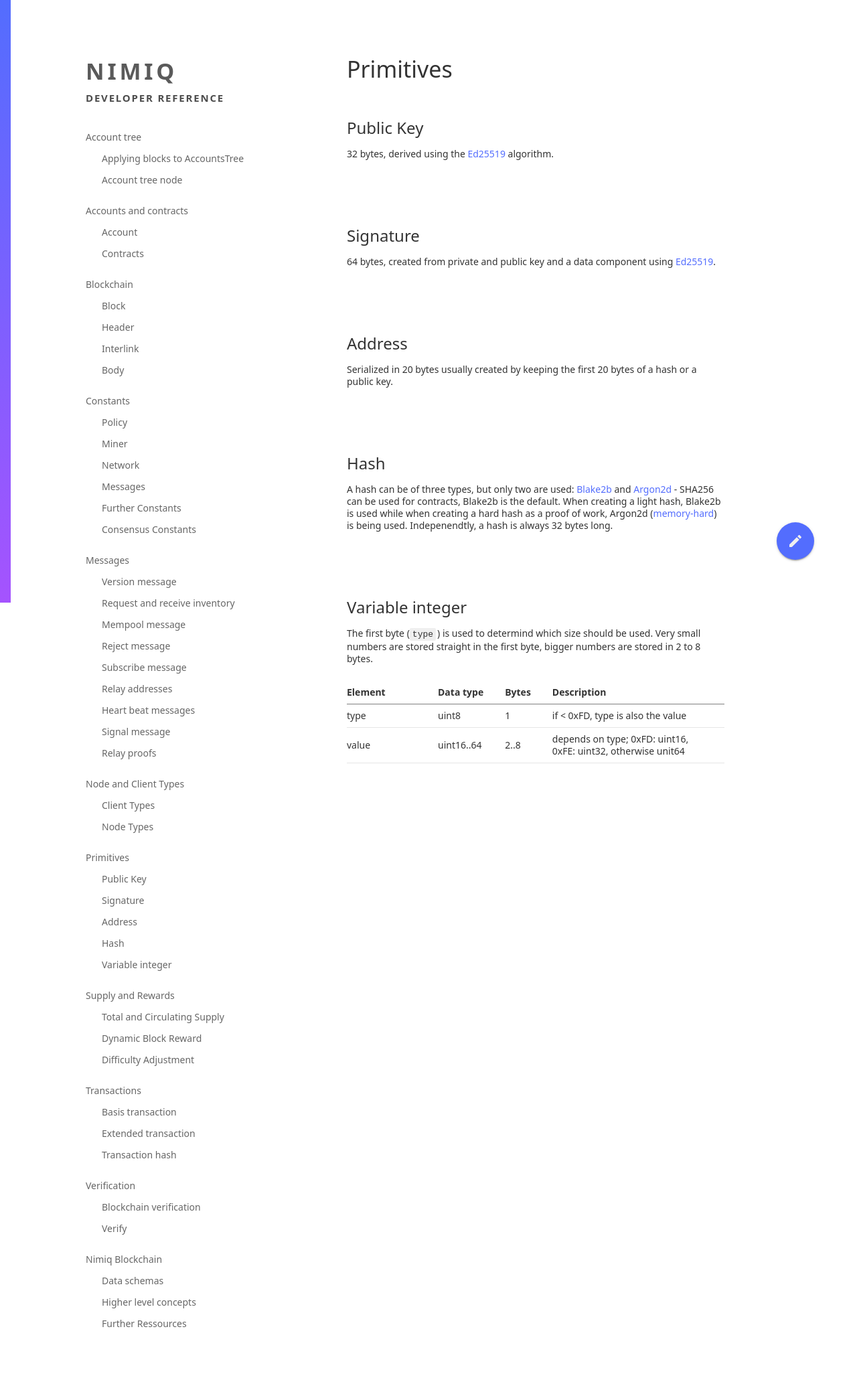
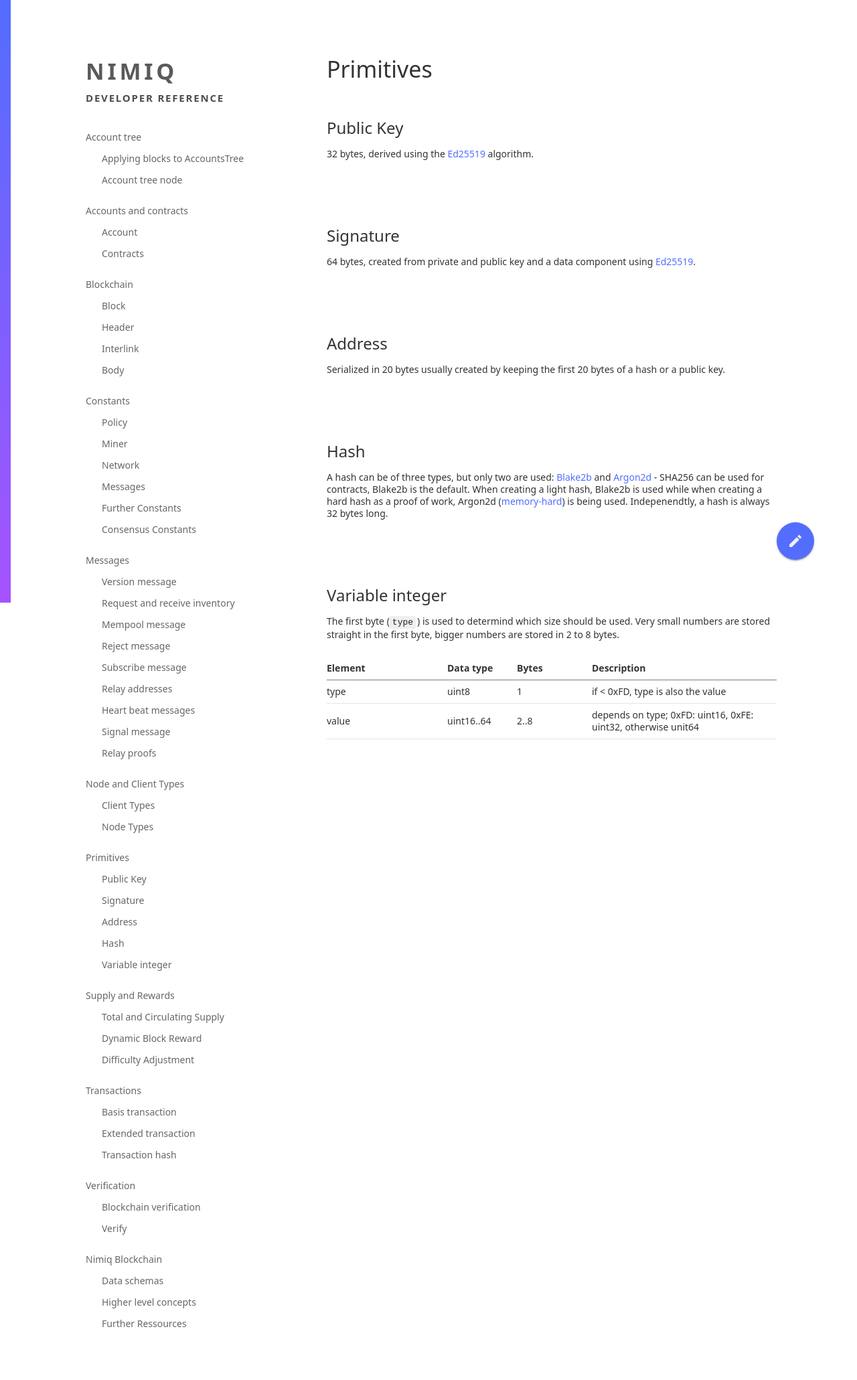
Before and after one commit to nimiq-network/developer-reference, a Jekyll site: the page built from chapters/primitives.md, in a window 1280 px wide. Shown: the whole page at 67% size. Built offline with Jekyll 4.4.1, drawn with Linux system fonts in a browser that asks for light colours; our own code applies the rules of GitHub Pages for plain Markdown files.

Commit message:
Align tables more consistently

```diff
--- a/assets/css/nimiq-light.css
+++ b/assets/css/nimiq-light.css
@@ -20,8 +20,8 @@ main {
 }
 
 section {
-    width: 660px;
-    padding: 16px 48px;
+    width: 720px;
+    padding: 16px 0 16px 48px;
 }
 
 aside {
@@ -192,7 +192,7 @@ th {
 
 th,
 td {
-    padding: 8px 16px;
+    padding: 8px;
 }
 
 th {
@@ -212,8 +212,22 @@ td:first-child {
     padding-left: 0;
 }
 
+th:first-child{
+    width: 272px;
+}
 
+th:nth-child(2){
+    width: 104px;
+}
 
+th:nth-child(3){
+    min-width: 112px;
+}
+
+/* four items */
+th:first-child:nth-last-child(4){
+    width: 172px;
+}
 
 /* Links */
 
@@ -241,6 +255,7 @@ code {
     padding: 2px 4px;
     border-radius: 2px;
     margin-right: 2px;
+    color: #222;
 }
 
 
@@ -387,7 +402,7 @@ a.logo {
     }
 
     aside {
-        width: 480px;
+        width: 400px;
         padding: 16px 0px 16px 128px;
     }
 }
@@ -398,7 +413,7 @@ a.logo {
     }
 }
 
-@media (max-width: 880px) {
+@media (max-width: 1048px) {
     main {
         margin-left: 0;
         overflow-x: scroll;
```
